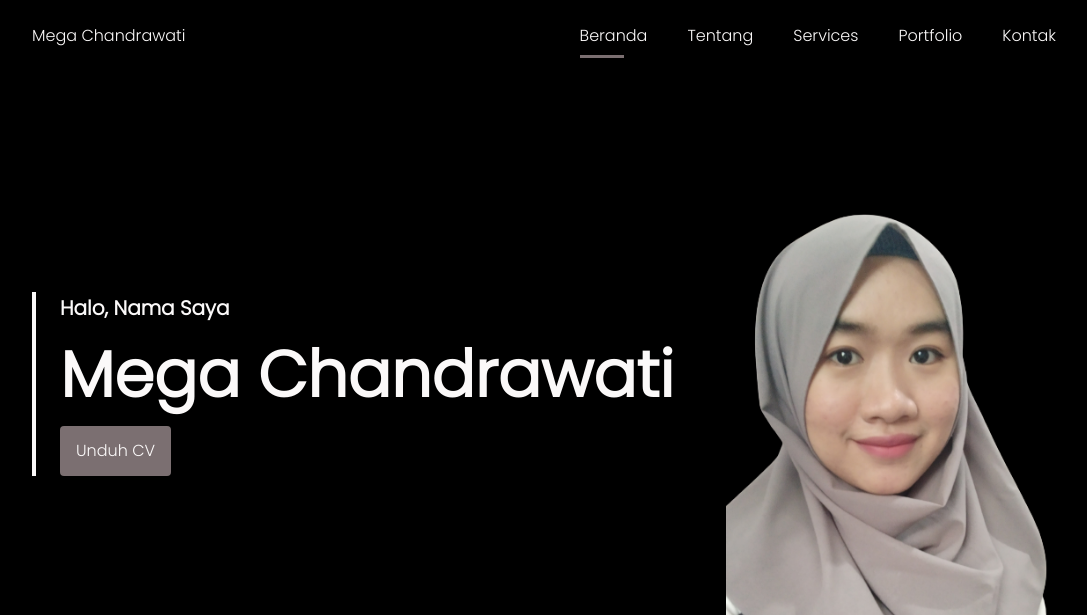
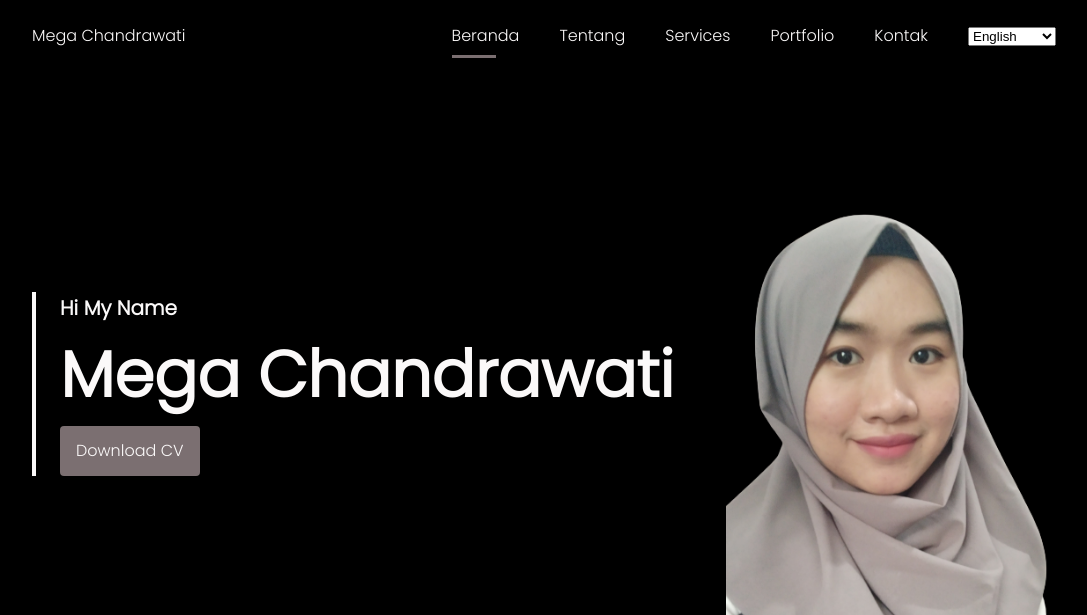
Before and after one commit to megachandraw/megachandraw.github.io, a plain HTML site: page index.html in a window 1280 px wide. Shown: the top 615 px of the page, without its empty margins (96-1183 px from the left). Drawn offline with nearby package versions, Linux system fonts and the light colour scheme.

Commit message:
update CV

```diff
--- /dev/null
+++ b/assets/constant/index.js
@@ -0,0 +1,28 @@
+var portfolio = {
+  greeting: {
+    en: "Hi My Name",
+    id: "Halo Nama Saya",
+  },
+  textButton: {
+    en: "Download CV",
+    id: "Unduh CV",
+  },
+  about: {
+    en: "",
+    id: "Saya lulusan Sistem Informasi yang memiliki pengalaman pekerjaan sebagai IT Staff dimana bertangungg jawab dalam pembuatan",
+  },
+};
+
+// Fungsi untuk mengubah bahasa
+function changeLanguage() {
+  var selectedLanguage = document.getElementById("languageSelect").value;
+  document.getElementById("greeting").textContent =
+    portfolio.greeting[selectedLanguage];
+  document.getElementById("textButton").textContent =
+    portfolio.textButton[selectedLanguage];
+  document.getElementById("about").textContent =
+    portfolio.about[selectedLanguage];
+}
+
+// Panggil fungsi changeLanguage() agar tampilan awal menggunakan bahasa default
+changeLanguage();
--- a/index.html
+++ b/index.html
@@ -1,5 +1,6 @@
 <!DOCTYPE html>
 <html lang="en">
+
 <head>
     <meta charset="UTF-8">
     <meta name="viewport" content="width=device-width, initial-scale=1.0">
@@ -11,6 +12,7 @@
     <link rel="stylesheet" href="assets/css/style.css">
     <title>Portfolio Personal</title>
 </head>
+
 <body>
     <!--SCROLL TOP -->
     <a href="#" class="scrolltop" id="scroll-top">
@@ -28,6 +30,12 @@
                     <li class="nav__item"><a href="#services" class="nav__link">Services</a></li>
                     <li class="nav__item"><a href="#portfolio" class="nav__link">Portfolio</a></li>
                     <li class="nav__item"><a href="#contact" class="nav__link">Kontak</a></li>
+                    <li class="nav__item">
+                        <select id="languageSelect" onchange="changeLanguage()">
+                            <option value="en">English</option>
+                            <option value="id">Indonesian</option>
+                        </select>
+                    </li>
                 </ul>
             </div>
 
@@ -41,15 +49,18 @@
         <section class="home" id="home">
             <div class="home__container bd-container bd-grid">
                 <div class="home__data">
-                    <span class="home__greeting">Halo, Nama Saya</span>
+                    <span class="home__greeting" id="greeting">Halo, Nama Saya</span>
                     <h1 class="home__name">Mega Chandrawati</h1>
                     <!-- <span class="home__profession">Web Developer</span>q -->
-                    <a download="" href="assets/pdf/CV - Mega Chandrawati.pdf" class="button button-light home__button">Unduh CV</a>
+                    <a download="" href="assets/pdf/CV - Mega Chandrawati -full.pdf"
+                        class="button button-light home__button" id="textButton">Unduh CV</a>
                 </div>
                 <div class="home__social">
                     <!-- <a href="https://www.facebook.com/mega.chandra.14" class="home__social-icon"><i class='bx bxl-facebook-square'></i></a> -->
-                    <a href="https://instagram.com/mega_chandra?igshid=ZGUzMzM3NWJiOQ==" class="home__social-icon"><i class='bx bxl-instagram'></i></a>
-                    <a href="https://www.linkedin.com/in/mega-chandra-888787130/" class="home__social-icon"><i class='bx bxl-linkedin'></i></a>
+                    <a href="https://instagram.com/mega_chandra?igshid=ZGUzMzM3NWJiOQ==" class="home__social-icon"><i
+                            class='bx bxl-instagram'></i></a>
+                    <a href="https://www.linkedin.com/in/mega-chandra-888787130/" class="home__social-icon"><i
+                            class='bx bxl-linkedin'></i></a>
                 </div>
                 <div class="home__img">
                     <img src="assets/img/profil1.png" alt="">
@@ -63,7 +74,12 @@
 
             <div class="about__container bd-grid">
                 <div class="about__data">
-                <p class="about__description" style="text-align: justify;">Halo, saya lulusan jurusan sistem informasi. Saya mempunyai pengalaman dalam membangun program berbasis web pada sistem reservasi unit properti, dan mengelola sistem internal seperti sistem POS dan sistem ERP. <br> Saat ini saya tertarik dalam membantu proses pembuatan dan pengembangan sebuah website serta ingin lebih mengembangkan kemampuan yang sudah saya miliki.</p>
+                    <p class="about__description" style="text-align: justify;" id="about">Halo, saya lulusan jurusan
+                        sistem
+                        informasi. Saya mempunyai pengalaman dalam membangun program berbasis web pada sistem reservasi
+                        unit properti, dan mengelola sistem internal seperti sistem POS dan sistem ERP. <br> Saat ini
+                        saya tertarik dalam membantu proses pembuatan dan pengembangan sebuah website serta ingin lebih
+                        mengembangkan kemampuan yang sudah saya miliki.</p>
                     <!-- <div>
                     <span class="about__number">04</span>
                     <span class="about__achievement">Project Kuliah</span>
@@ -85,7 +101,7 @@
             <span class="section-subtitle">Pengalaman dan Pendidikan</span>
             <h2 class="section-title">Kualifikasi</h2>
 
-                <div class="qualification__container bd-grid" >
+            <div class="qualification__container bd-grid">
                 <!-- <div class="qualification__content">
                                 <h2 class="qualification__title">
                                         <i class='bx bx-briefcase-alt qualification__title-icon'></i>
@@ -307,7 +323,7 @@
         <section class="project section bd-container">
             <div class="project__container bd-grid">
                 <div class="project__data">
-                        <i class='bx bx-chat project__icon' ></i>
+                    <i class='bx bx-chat project__icon'></i>
                     <div>
                         <h2 class="project__title">Project in mind</h2>
                         <p class="project__description">Rekrut Saya dalam pembuatan project</p>
@@ -333,7 +349,10 @@
                     <a href="#skripsi"><img src="assets/img/port1.png" alt="" class="portfolio__img"></a>
                     <div class="portfolio__data">
                         <span class="portfolio__subtitle">Web Development</span>
-                            <a href="#skripsi"><h2 class="portfolio__title">Deteksi dan Rekomendasi Perbaikan Typographical Error Bahasa Indonesia</h2></a>
+                        <a href="#skripsi">
+                            <h2 class="portfolio__title">Deteksi dan Rekomendasi Perbaikan Typographical Error Bahasa
+                                Indonesia</h2>
+                        </a>
                         <!-- <a href="#skripsi" class="button button-link">View Details</a> -->
                     </div>
                 </div>
@@ -341,7 +360,9 @@
                     <a href="#magang"><img src="assets/img/port2.png" alt="" class="portfolio__img"></a>
                     <div class="portfolio__data">
                         <span class="portfolio__subtitle">Web Development</span>
-                                <a href="#magang"><h2 class="portfolio__title">Aplikasi Penjualan dan Pengendalian Stok Obat</h2></a>
+                        <a href="#magang">
+                            <h2 class="portfolio__title">Aplikasi Penjualan dan Pengendalian Stok Obat</h2>
+                        </a>
                         <!-- <a href="#magang" class="button button-link">View Details</a> -->
                     </div>
                 </div>
@@ -349,7 +370,9 @@
                     <a href="#tugas1"><img src="assets/img/port3.png" alt="" class="portfolio__img"></a>
                     <div class="portfolio__data">
                         <span class="portfolio__subtitle">Web Development</span>
-                                    <a href="#tugas1"><h2 class="portfolio__title">Sistem Pakar Mendiagnosis Jenis Menopause</h2></a>
+                        <a href="#tugas1">
+                            <h2 class="portfolio__title">Sistem Pakar Mendiagnosis Jenis Menopause</h2>
+                        </a>
                         <!-- <a href="#tugas1" class="button button-link">View Details</a> -->
                     </div>
                 </div>
@@ -387,9 +410,11 @@
                         </div>
                         <div class="swiper-button-prev"></div>
                         <div class="swiper-button-next"></div>
-                        <h3 class="testimonial__title">Deteksi dan Rekomendasi Perbaikan Typographical Error Bahasa Indonesia</h3>
+                        <h3 class="testimonial__title">Deteksi dan Rekomendasi Perbaikan Typographical Error Bahasa
+                            Indonesia</h3>
                         <span class="testimonial__client">Skripsi (Peran: Fullstack Developer)</span>
-                        <p class="testimonial__description">Merupakan aplikasi untuk mendeteksi dan memberikan rekomendasi perbaikan typo Bahasa Indonesia. <br>
+                        <p class="testimonial__description">Merupakan aplikasi untuk mendeteksi dan memberikan
+                            rekomendasi perbaikan typo Bahasa Indonesia. <br>
                             Algoritme yang digunakan yaitu Algoritme Lemmatization dan Algoritme Jaro-Winkler. <br>
                             Program ini dibangun menggunakan HTML, CSS, dan Javascript. <br>
                             Bahasa Pemrograman yang dipakai yaitu PHP menggunakan DBMS MySQL
@@ -405,7 +430,8 @@
                         <div class="swiper-button-next"></div>
                         <h3 class="testimonial__title">Aplikasi Penjualan dan Pengendalian Stok Obat</h3>
                         <span class="testimonial__client">Magang (Peran: Fullstack Developer)</span>
-                            <p class="testimonial__description">Merupakan aplikasi untuk memantau penjualan dan persediaan Obat untuk membantu membuat laporan penjualan. <br>
+                        <p class="testimonial__description">Merupakan aplikasi untuk memantau penjualan dan persediaan
+                            Obat untuk membantu membuat laporan penjualan. <br>
                             Dalam aplikasi ini tidak menggunakan algoritme. <br>
                             Program ini dibangun menggunakan HTML, CSS, dan Javascript. <br>
                             Bahasa Pemrograman yang dipakai yaitu PHP menggunakan DBMS MySQL
@@ -421,7 +447,8 @@
                         <div class="swiper-button-next"></div>
                         <h3 class="testimonial__title">Sistem Pakar Mendiagnosis Jenis Menopause</h3>
                         <span class="testimonial__client">Tugas (Peran : BackEnd Developer)</span>
-                            <p class="testimonial__description">Merupakan aplikasi untuk membantu mendiagnosis jenis Menopause yang dialami Wanita. <br>
+                        <p class="testimonial__description">Merupakan aplikasi untuk membantu mendiagnosis jenis
+                            Menopause yang dialami Wanita. <br>
                             Metode yang digunakan yaitu Metode Dempster Shafer. <br>
                             Program ini dibangun menggunakan HTML, CSS, dan Javascript. <br>
                             Bahasa Pemrograman yang dipakai yaitu PHP menggunakan DBMS MySQL.
@@ -439,17 +466,17 @@
             <div class="contact__container bd-grid">
                 <div class="contact__content bd-grid">
                     <div class="contact__box">
-                                <i class='bx bx-home contact__icon' ></i>
+                        <i class='bx bx-home contact__icon'></i>
                         <h3 class="contact__title">lokasi</h3>
                         <span class="contact__description">Karawang Indonesia</span>
                     </div>
                     <div class="contact__box">
-                                <i class='bx bx-phone contact__icon' ></i>
+                        <i class='bx bx-phone contact__icon'></i>
                         <h3 class="contact__title">telepon</h3>
                         <span class="contact__description">0857-8254-3767</span>
                     </div>
                     <div class="contact__box">
-                                <i class='bx bx-envelope contact__icon' ></i>
+                        <i class='bx bx-envelope contact__icon'></i>
                         <h3 class="contact__title">Gmail</h3>
                         <span class="contact__description">chandramega96@gmail.com</span>
                     </div>
@@ -476,8 +503,9 @@
             <!-- <p class="footer__description">I'm Mega Chandrawati and this is my personal page</p> -->
 
             <div class="footer__social">
-                <a href="https://www.linkedin.com/in/mega-chandra-888787130/" class="footer__link"><i class='bx bxl-linkedin' ></i></a>
-                <a href="https://github.com/megachandraw" class="footer__link"><i class='bx bxl-github' ></i></a>
+                <a href="https://www.linkedin.com/in/mega-chandra-888787130/" class="footer__link"><i
+                        class='bx bxl-linkedin'></i></a>
+                <a href="https://github.com/megachandraw" class="footer__link"><i class='bx bxl-github'></i></a>
             </div>
             <p class="footer__copy">&#169; 2020 - 2023 MegaC. All right reserved</p>
         </div>
@@ -491,5 +519,7 @@
     <script src="assets/js/gsap.min.js"></script>
     <!-- MAIN JS -->
     <script src="assets/js/main.js"></script>
+    <script src="assets/constant/index.js"></script>
 </body>
+
 </html>
```
Also changed, not shown: 1 other file. Lines whose indentation alone changed are shown as unchanged.
